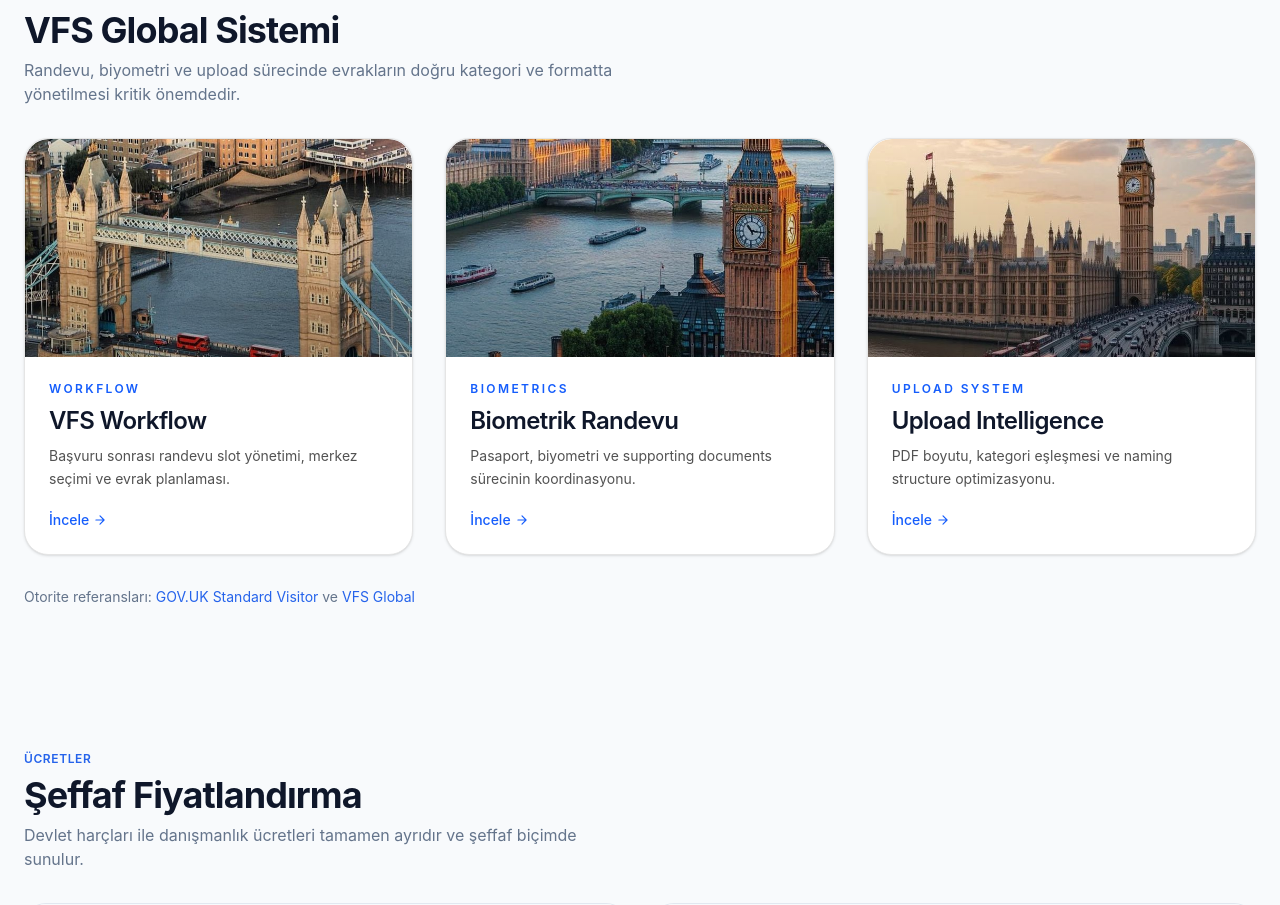
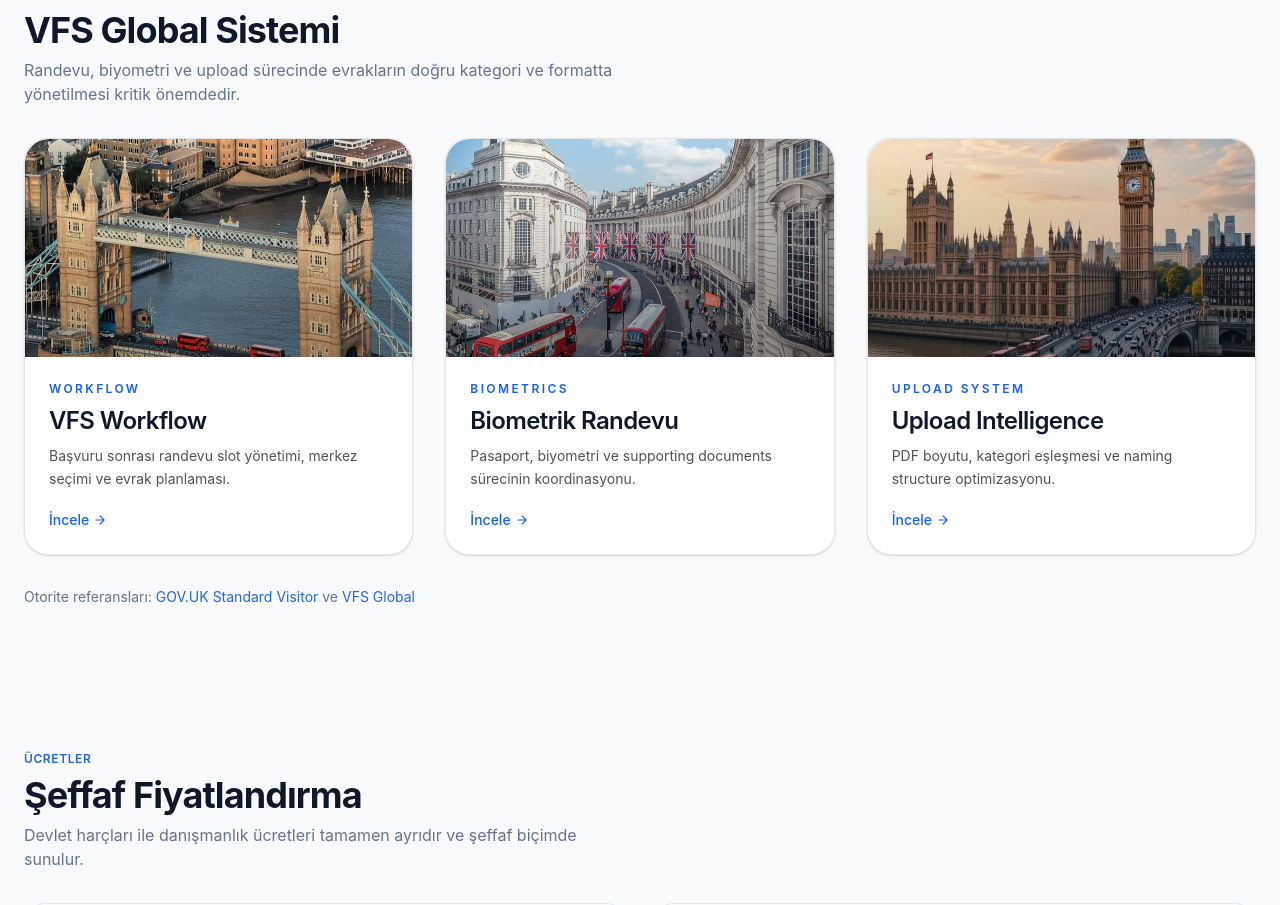
Before and after one commit to digiroiio-lgtm/IngiltereVizeRandevu, a Next.js app: page / in a window 1280 px wide. Shown: the part 1980-2885 px from the top of the page. Built offline with nearby package versions, Linux system fonts and the light colour scheme.

Commit message:
Replace Biometrik Randevu card image with _ (8).jpeg
Agent-Logs-Url: https://github.com/digiroiio-lgtm/IngiltereVizeRandevu/sessions/e0b66d49-ca51-4dc5-9c7f-9d0e92c91672

Co-authored-by: digiroiio-lgtm <246828247+digiroiio-lgtm@users.noreply.github.com>

```diff
--- a/src/app/page.tsx
+++ b/src/app/page.tsx
@@ -287,7 +287,7 @@ export default function Home() {
               label: "BIOMETRICS",
               title: "Biometrik Randevu",
               desc: "Pasaport, biyometri ve supporting documents sürecinin koordinasyonu.",
-              image: "/images/uk-visa/uk-biometric-center.jpeg",
+              image: "/images/uk-visa/uk-biometric-center-2.jpeg",
               alt: "UK Biometric Center — Biometrik Randevu",
               href: "/vfs-global-randevu",
               priority: false,
```
Also changed, not shown: public/images/uk-visa/uk-biometric-center-2.jpeg (added).
